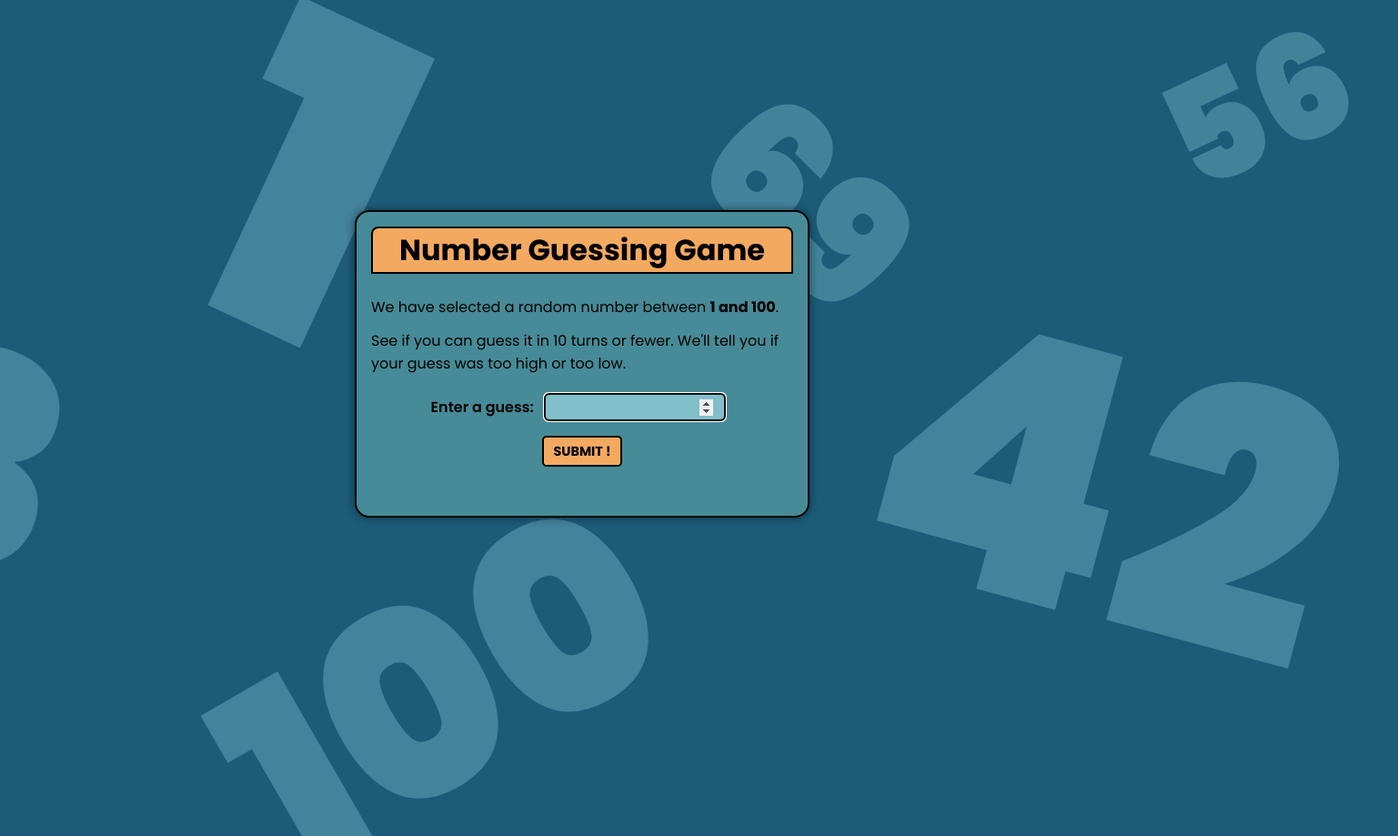
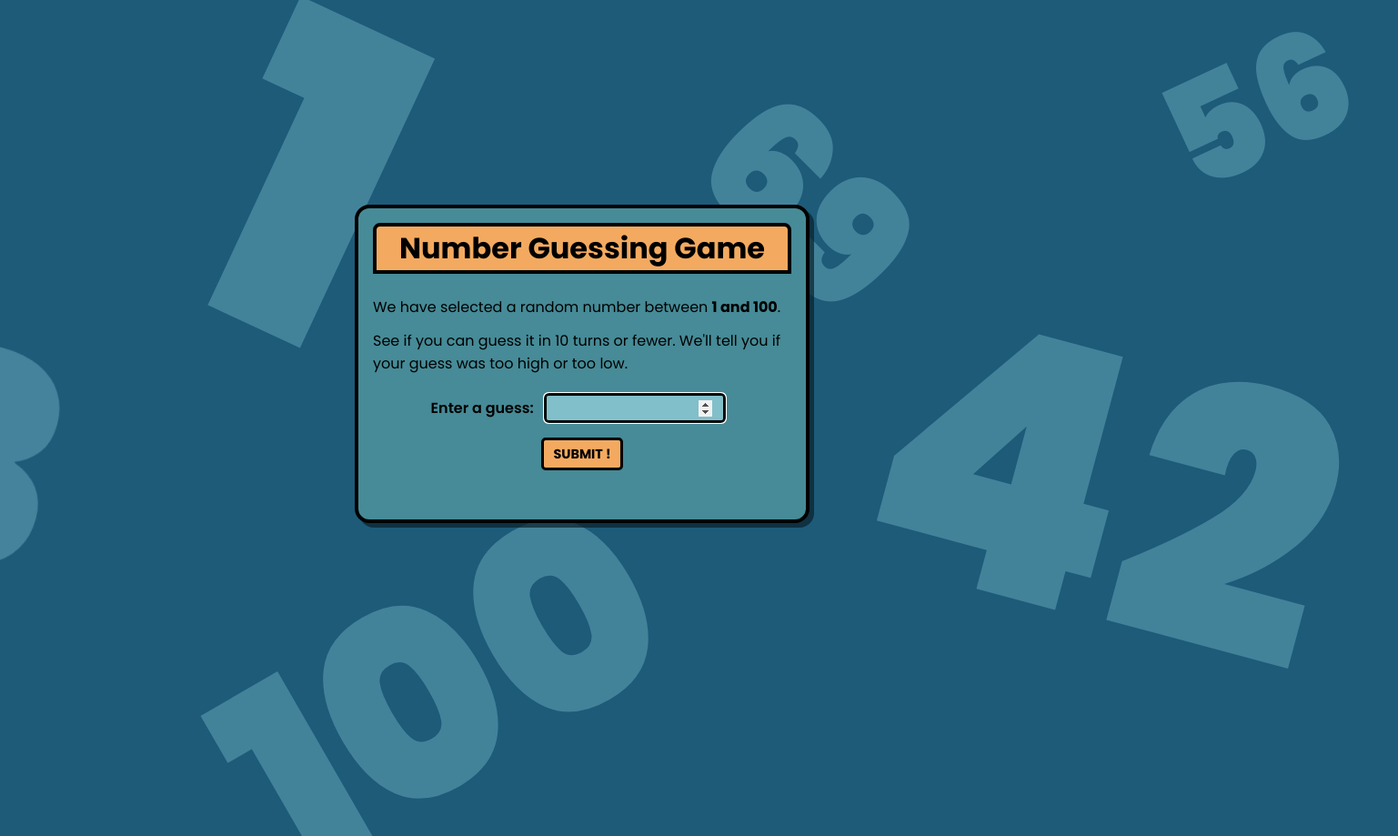
Before and after one commit to CoderKarsh/Number-Guessing-Game, a plain HTML site: page index.html in a window 1280 px wide. Shown: the top 919 px of the page at 91% size, 1537 px wide, since content can reach past the window. After the commit the page ends 800 px from the top, so only its background shows below. Drawn offline with Linux system fonts and the light colour scheme.

Commit message:
Update style.css

```diff
--- a/style.css
+++ b/style.css
@@ -11,21 +11,23 @@ html {
 }
 
 body {
+  position: fixed;
   background-color: #1d5b79;
   height: 100vh;
+  width: 100%;
   display: grid;
   place-items: center;
-  /* overflow: hidden; */
+  overflow: hidden;
 }
 
 .container {
   z-index: 999;
   background-color: #468b97;
-  border: 2px solid black;
+  border: 4px solid black;
   border-radius: 1rem;
   width: clamp(280px, 60%, 500px);
   padding: 1rem;
-  box-shadow: 0 0 10px #0a1f29af;
+  box-shadow: 5px 5px 0 #0a1f29af;
 }
 
 .container h1,
@@ -36,7 +38,7 @@ button {
 }
 
 .container h1 {
-  border: 2px solid black;
+  border: 4px solid black;
   border-radius: 0.5rem 0.5rem 0 0;
   text-align: center;
   background-color: #f3aa60;
@@ -49,7 +51,7 @@ button {
 }
 
 .form input[type="number"] {
-  border: 2px solid black;
+  border: 3px solid black;
   background-color: #81bfca;
   font-size: 1rem;
   margin: 0.5rem 0.5rem;
@@ -65,7 +67,7 @@ button {
 .form input[type="submit"] {
   cursor: pointer;
   background-color: #f3aa60;
-  border: 2px solid black;
+  border: 3px solid black;
   border-radius: 0.3rem;
   margin: 0.5rem 0.5rem;
   font-size: 0.9rem;
```
